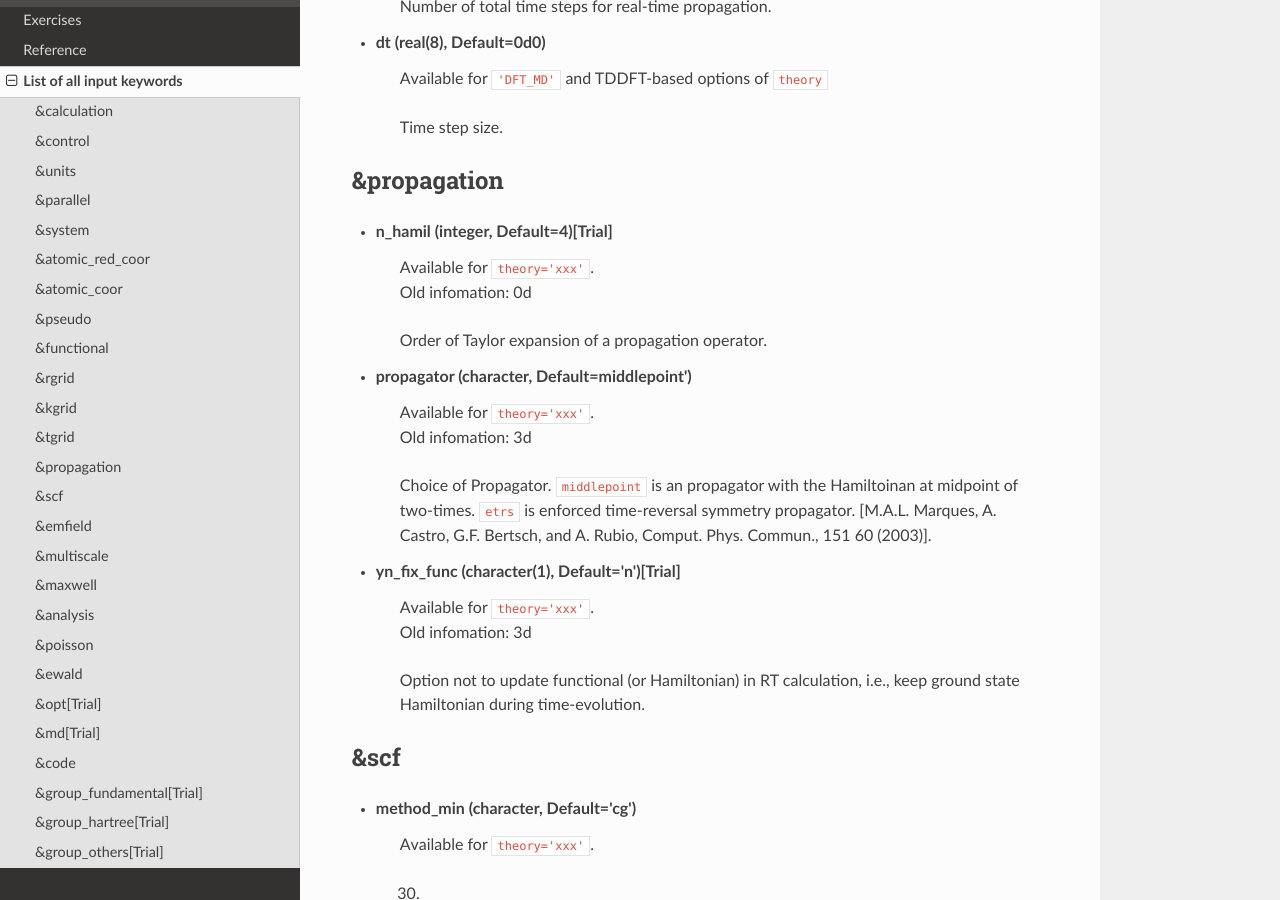
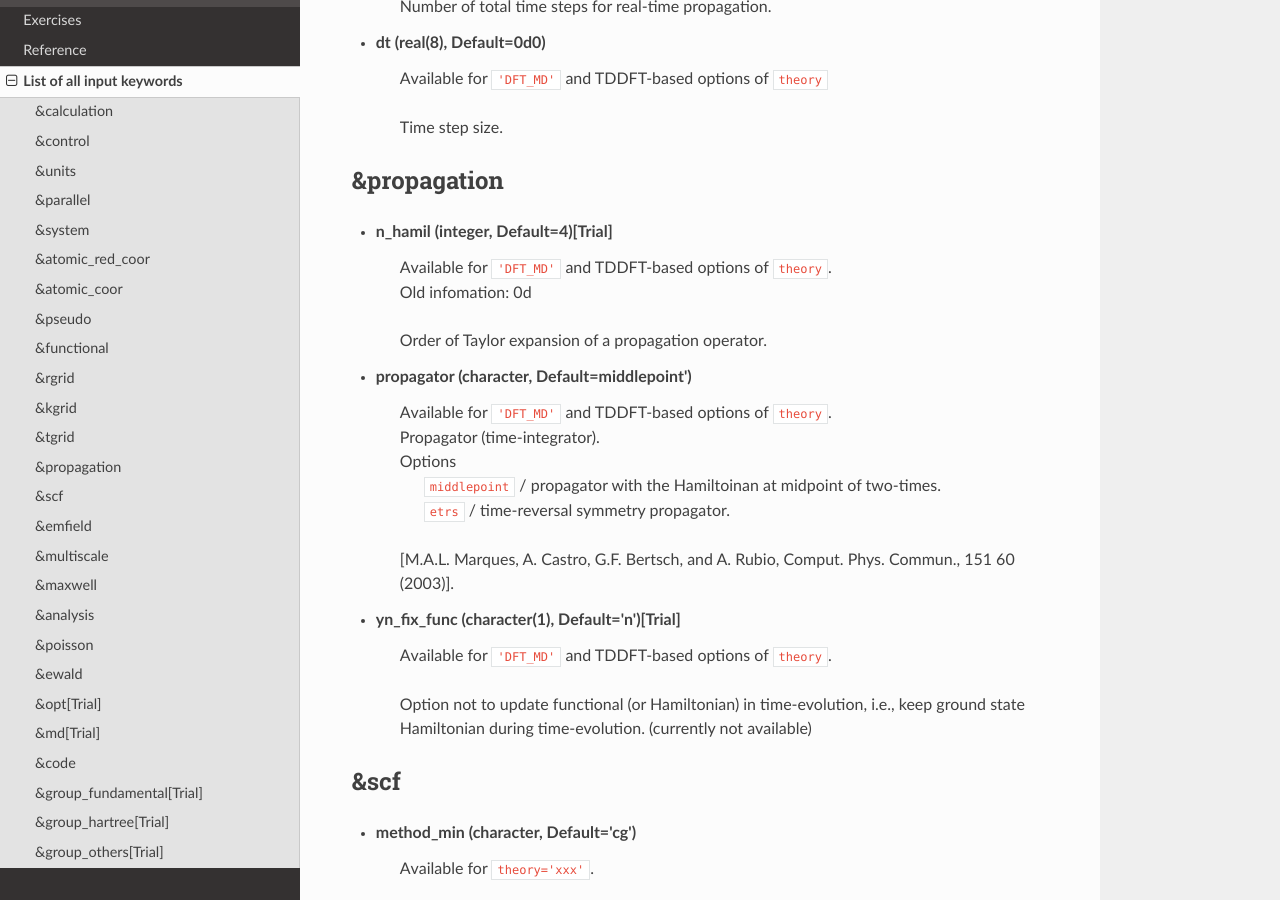
Before and after one commit to SALMON-TDDFT/SALMON-DOCS, a Sphinx documentation site: the page built from source/input_keyword_list.rst, in a window 1280 px wide and 900 px high, scrolled down 10259 px. Built offline with Sphinx 7.4.7 and the Read the Docs theme 2.0.0, drawn with Linux system fonts in a browser that asks for light colours; formulas are drawn with MathJax 3.

Commit message:
Update input_keyword_list.rst

```diff
--- a/source/input_keyword_list.rst
+++ b/source/input_keyword_list.rst
@@ -374,23 +374,21 @@ Input for psudopotentials. Size of array (:) is equal to ``&system/nelem``.
 ------------
 
 - **n_hamil** (integer, Default=4)[Trial]
-   | Available for ``theory='xxx'``.
+   | Available for ``'DFT_MD'`` and TDDFT-based options of ``theory``.
    | Old infomation: 0d
    Order of Taylor expansion of a propagation operator.
 
 - **propagator** (character, Default=middlepoint')
-   | Available for ``theory='xxx'``.
-   | Old infomation: 3d
-   Choice of Propagator.
-   ``middlepoint`` is an propagator
-   with the Hamiltoinan at midpoint of two-times.
-   ``etrs`` is enforced time-reversal symmetry propagator.
+   | Available for ``'DFT_MD'`` and TDDFT-based options of ``theory``.
+   | Propagator (time-integrator).
+   | Options
+   |   ``middlepoint`` / propagator with the Hamiltoinan at midpoint of two-times.
+   |   ``etrs`` / time-reversal symmetry propagator.
    [M.A.L. Marques, A. Castro, G.F. Bertsch, and A. Rubio, Comput. Phys. Commun., 151 60 (2003)].
 
 - **yn_fix_func** (character(1), Default='n')[Trial]
-   | Available for ``theory='xxx'``.
-   | Old infomation: 3d
-   Option not to update functional (or Hamiltonian) in RT calculation, i.e., keep ground state Hamiltonian during time-evolution.
+   | Available for ``'DFT_MD'`` and TDDFT-based options of ``theory``.
+   Option not to update functional (or Hamiltonian) in time-evolution, i.e., keep ground state Hamiltonian during time-evolution. (currently not available)
 
 &scf
 ----
```
